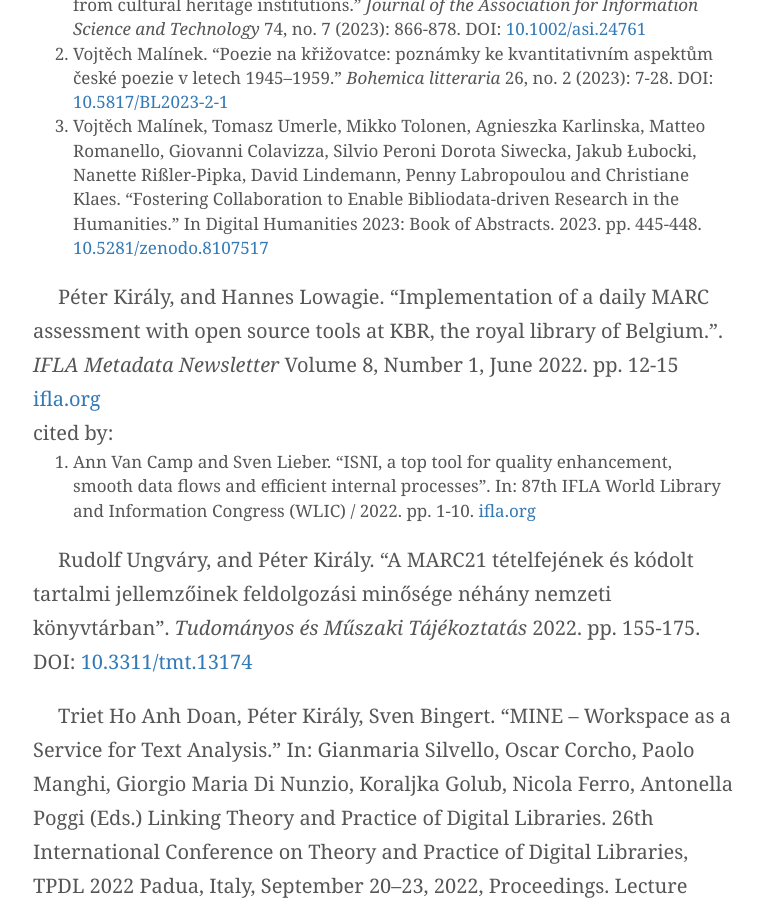
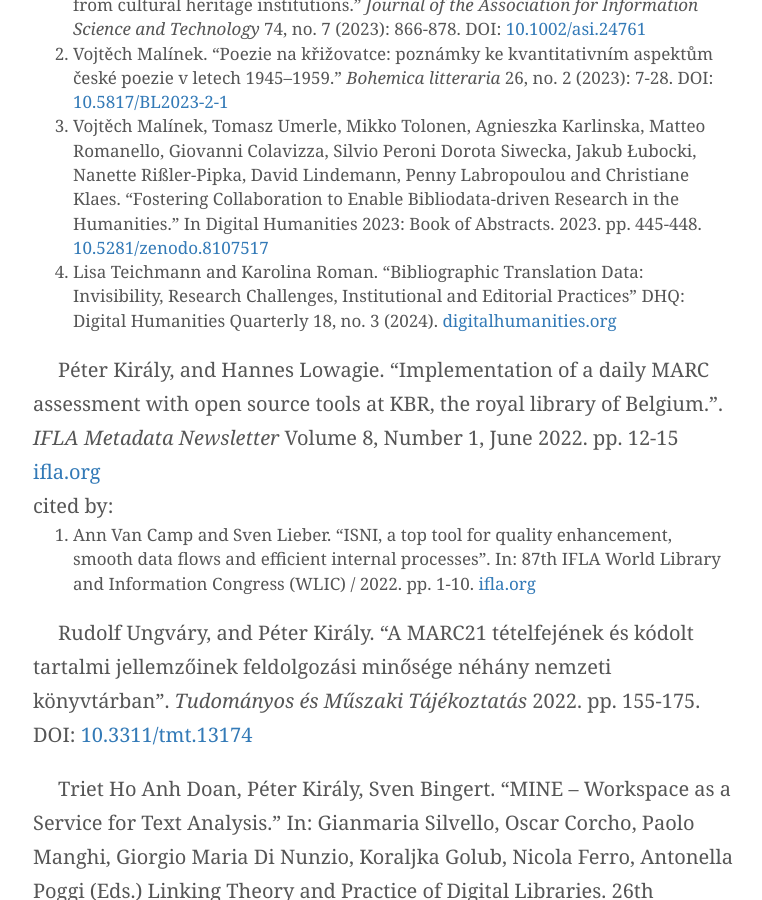
Before and after one commit to pkiraly/pkiraly.github.io, a Jekyll site: the page built from about.md, in a window 1280 px wide and 900 px high, scrolled down 16603 px. Shown: the whole window, without its empty margins (257-1019 px from the left). Built offline with Jekyll 4.4.1, drawn with Linux system fonts in a browser that asks for light colours; nearby versions of some CDN libraries; some web fonts are replaced; comment, search, counter and statistics services are not loaded.

Commit message:
Teichmann and Roman, 2024

```diff
--- a/about.md
+++ b/about.md
@@ -226,6 +226,7 @@ cited by:<br/>
 1. Gustavo Candela. "An automatic data quality approach to assess semantic data from cultural heritage institutions." _Journal of the Association for Information Science and Technology_ 74, no. 7 (2023): 866-878. DOI: [10.1002/asi.24761](https://doi.org/10.1002/asi.24761)
 2. Vojtěch Malínek. "Poezie na křižovatce: poznámky ke kvantitativním aspektům české poezie v letech 1945–1959." _Bohemica litteraria_ 26, no. 2 (2023): 7-28. DOI: [10.5817/BL2023-2-1](https://doi.org/10.5817/BL2023-2-1)
 3. Vojtěch Malínek, Tomasz Umerle, Mikko Tolonen, Agnieszka Karlinska, Matteo Romanello, Giovanni Colavizza, Silvio Peroni Dorota Siwecka, Jakub Łubocki, Nanette Rißler-Pipka, David Lindemann, Penny Labropoulou and Christiane Klaes. "Fostering Collaboration to Enable Bibliodata-driven Research in the Humanities." In Digital Humanities 2023: Book of Abstracts. 2023. pp. 445-448. [10.5281/zenodo.8107517](https://doi.org/10.5281/zenodo.8107517)
+4. Lisa Teichmann and Karolina Roman. "Bibliographic Translation Data: Invisibility, Research Challenges, Institutional and Editorial Practices" DHQ: Digital Humanities Quarterly 18, no. 3 (2024). [digitalhumanities.org](https://digitalhumanities.org/dhq/vol/18/3/000749/000749.html)
 
 Péter Király, and Hannes Lowagie. "Implementation of a daily MARC assessment with open source tools at KBR, the royal library of Belgium.". *IFLA Metadata Newsletter* Volume 8, Number 1, June 2022. pp. 12-15 [ifla.org](https://repository.ifla.org/bitstream/123456789/1976/1/IFLA_Metadata_Newsletter_June_2022.pdf)<br/>
 cited by:<br/>
```
